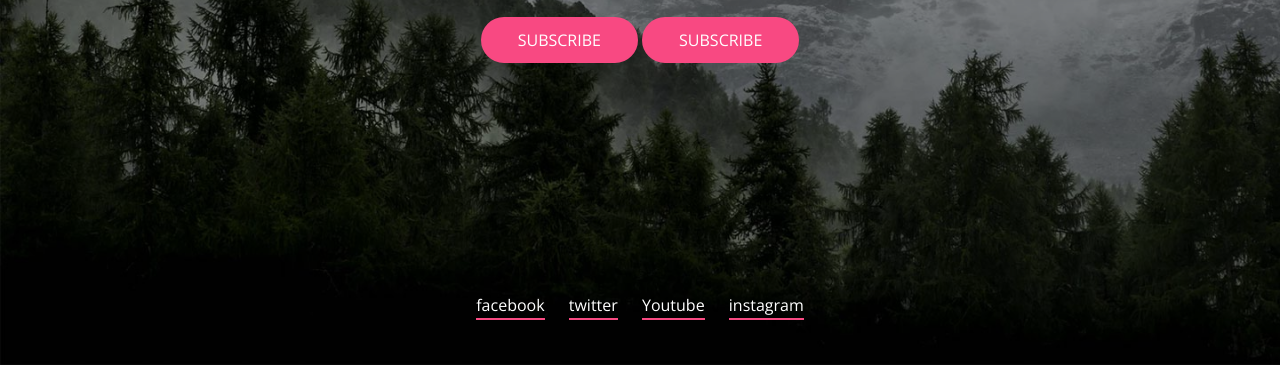
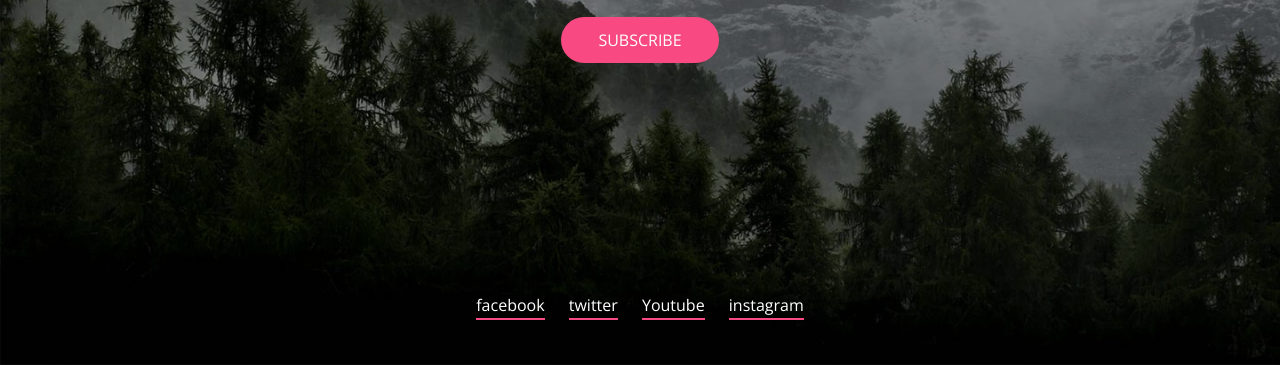
Before and after one commit to smkhk/app, a plain HTML site: page index.html in a window 1280 px wide. Shown: the part 435-800 px from the top of the page. Drawn offline with nearby package versions, Linux system fonts and the light colour scheme.

Commit message:
Update index.html

```diff
--- a/index.html
+++ b/index.html
@@ -69,7 +69,7 @@
 				<p class="desc font-white">Pusat Komunikasi dan Informasi Sekolah Menengah Kejuruan Hasan Kafrawi Mayong.</p>
 
 				<a class="notify-btn" href="https://www.youtube.com/jamalpancur?sub_confirmation=1"target="_blank"><b>SUBSCRIBE</b></a>
-				<a class="notify-btn" href="https://www.youtube.com/jamalpancur?sub_confirmation=1"target="_blank"><b>SUBSCRIBE</b></a>
+
 				<ul class="social-btn font-white">
 					<li><a href="https://www.facebook.com/petani.info"target="_blank">facebook</a></li>
 					<li><a href="https://www.macpancur.com/macpancur"target="_blank">twitter</a></li>
```
